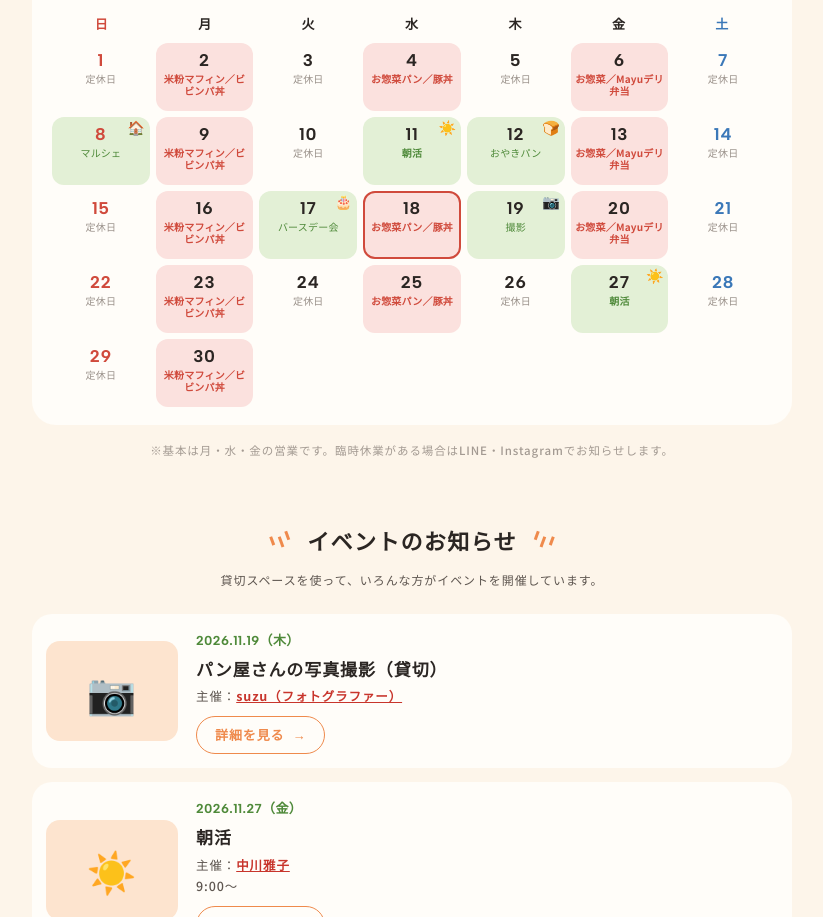
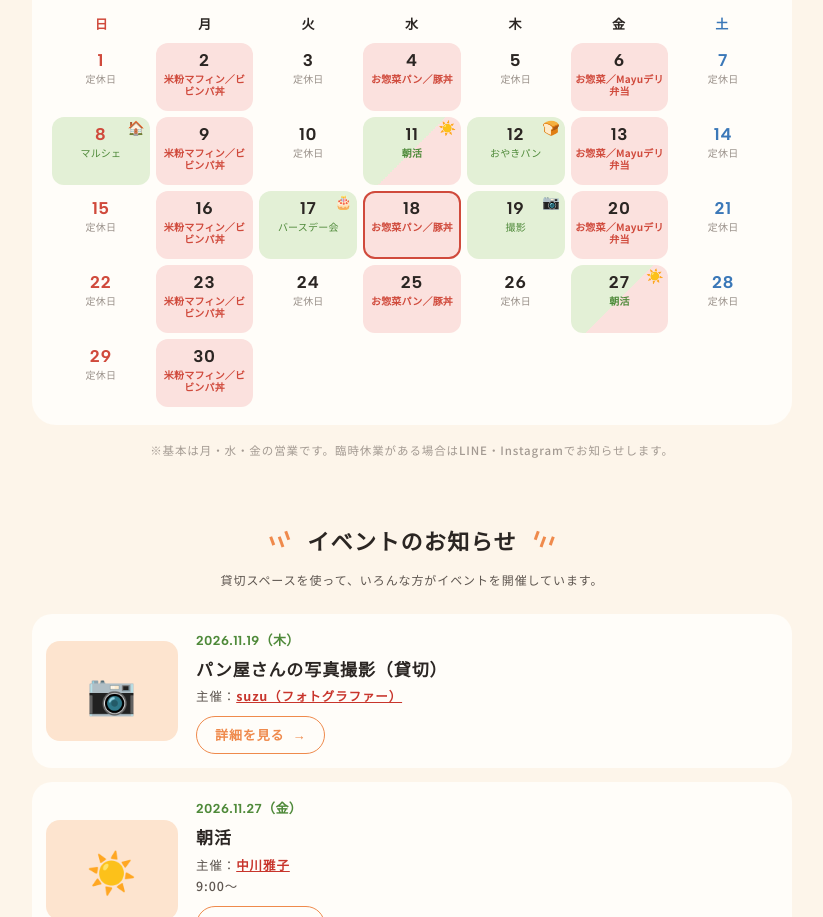
Before and after one commit to harkatogami-wq/mayuminchi-hp, a plain HTML site: page index.html in a window 1280 px wide. Shown: the part 4706-5623 px from the top of the page, without its empty margins (228-1051 px from the left). Drawn offline with Linux system fonts and the light colour scheme.

Commit message:
営業日とイベントが重なる日をななめ半分ずつの表示に戻す
Co-Authored-By: Claude Opus 5.5 <noreply@anthropic.com>

```diff
--- a/index.html
+++ b/index.html
@@ -31,7 +31,7 @@
 <link rel="preconnect" href="https://fonts.gstatic.com" crossorigin>
 <link href="https://fonts.googleapis.com/css2?family=Albert+Sans:wght@500;600;700&family=Noto+Sans+JP:wght@400;500;700&display=swap" rel="stylesheet">
 <link rel="stylesheet" href="style.css">
-<link rel="stylesheet" href="style-dtl.css?v=20261118c">
+<link rel="stylesheet" href="style-dtl.css?v=20261118d">
 
 <!-- 構造化データ（Google検索でのリッチ表示用） -->
 <script type="application/ld+json">
--- a/style-dtl.css
+++ b/style-dtl.css
@@ -414,7 +414,9 @@ footer .foot-links a{ font-size:13px; font-weight:700; color:var(--brown); }
 .cal-v2 .cal-day.is-closed .tag{ color:var(--cv-closed); font-weight:500; }
 .cal-v2 .cal-day.is-open{ background:var(--cv-open); }
 .cal-v2 .cal-day.is-open .tag{ color:var(--cv-open-ink); }
-.cal-v2 .cal-day.is-event, .cal-v2 .cal-day.is-event.is-open{ background:var(--cv-event); }
+.cal-v2 .cal-day.is-event{ background:var(--cv-event); }
+/* 営業日とイベントが重なる日は、以前と同じ「ななめ半分ずつ」（左上＝イベントの緑／右下＝営業日のピンク） */
+.cal-v2 .cal-day.is-event.is-open{ background:linear-gradient(135deg, var(--cv-event) 50%, var(--cv-open) 50%); }
 .cal-v2 .cal-day.is-event .tag{ color:var(--cv-event-ink); }
 .cal-v2 .cal-day .ev-ic{ position:absolute; top:3px; right:4px; font-size:14px; line-height:1; }
 .cal-v2 .cal-day.is-today{ outline:2px solid var(--cv-open-ink); outline-offset:-2px; }
```
